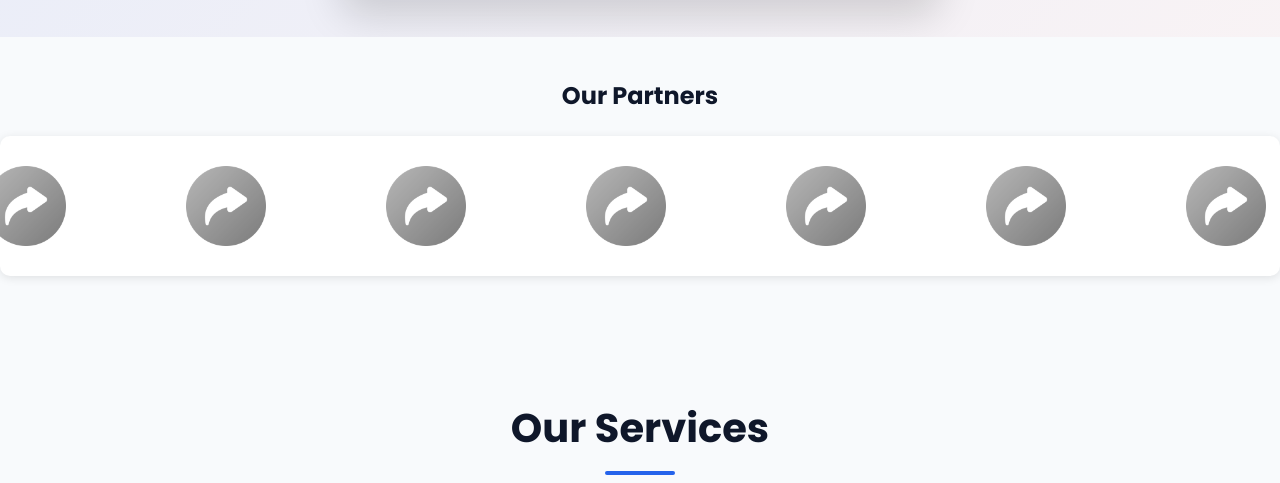
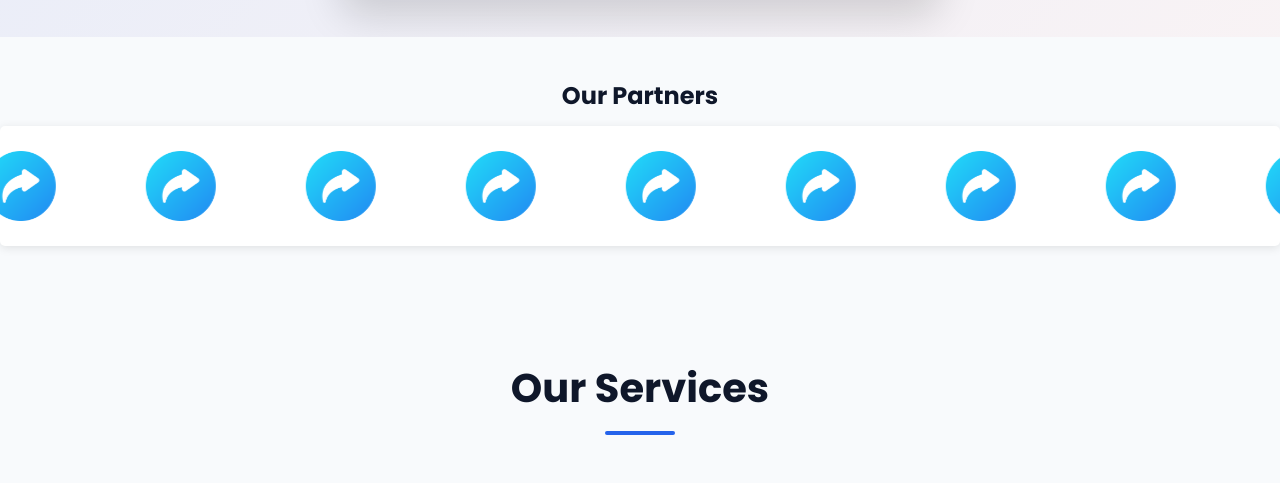
Before and after one commit to 9748437602/arif-developers, a plain HTML site: page index.html in a window 1280 px wide. Shown: the part 888-1371 px from the top of the page. Drawn offline with Linux system fonts and the light colour scheme.

Commit message:
4 commit

```diff
--- a/index.html
+++ b/index.html
@@ -749,9 +749,9 @@
   overflow: hidden;
   position: relative;
   background: #fff;
-  padding: 20px 0;
-  margin: 20px auto;
-  border-radius: 10px;
+  padding: 10px 0;
+  margin: 10px auto;
+  border-radius: 5px;
   box-shadow: 0 2px 10px rgba(0,0,0,0.1);
   max-width: 100%;
 }
@@ -764,7 +764,7 @@
 
 .partner-logo {
   flex: 0 0 auto;
-  width: 200px;
+  width: 160px;
   height: 100px;
   display: flex;
   align-items: center;
@@ -773,10 +773,10 @@
 }
 
 .partner-logo img {
-  max-width: 100%;
-  max-height: 80px;
+  max-width: 80%;
+  max-height: 70px;
   object-fit: contain;
-  filter: grayscale(100%);
+  filter: grayscale(0%);
   transition: filter 0.3s;
 }
 
```
